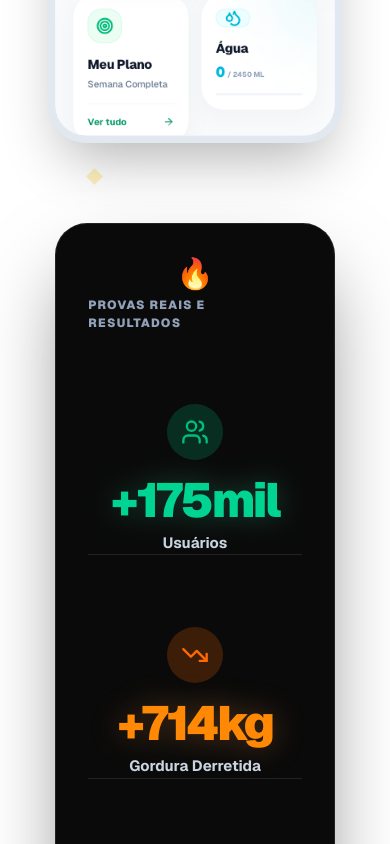
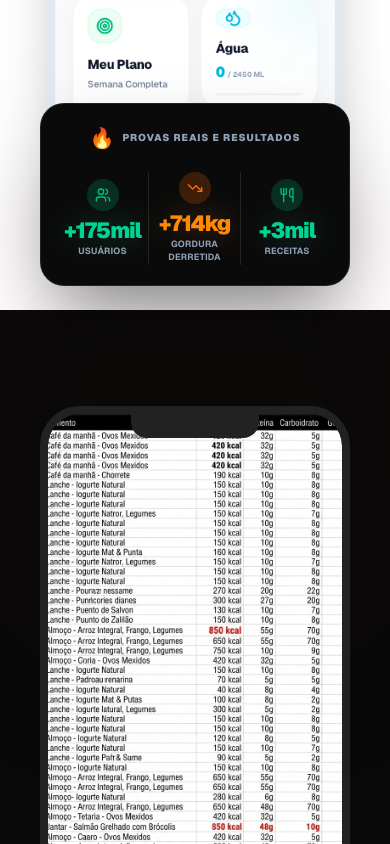
Before and after one commit to ofamosorei/app-fit, a Next.js app in the folder frontend/: page / in a window 390 px wide. Shown: the part 1220-2064 px from the top of the page. Built offline with nearby package versions, Linux system fonts and the light colour scheme.

Commit message:
feat: mockup real dieta restritiva, foto dra.png, stats card horizontal mobile, overlap mockup

```diff
--- a/frontend/src/app/page.tsx
+++ b/frontend/src/app/page.tsx
@@ -115,7 +115,7 @@ export default function LandingPage() {
       </header>
 
       {/* Hero Section */}
-      <section className="relative pt-24 pb-20 sm:pb-32 px-6 overflow-hidden bg-white">
+      <section className="relative pt-24 pb-6 sm:pb-10 px-6 overflow-visible bg-white">
         <div className="absolute inset-0 opacity-[0.25] pointer-events-none">
           <motion.div animate={{ y: [0, -20, 0] }} transition={{ repeat: Infinity, duration: 4, ease: "easeInOut" }} className="absolute top-[20%] left-[10%] w-3 h-3 bg-red-400 rounded-sm rotate-12" />
           <motion.div animate={{ y: [0, 20, 0] }} transition={{ repeat: Infinity, duration: 5, ease: "easeInOut" }} className="absolute top-[30%] right-[15%] w-4 h-4 bg-emerald-400 rounded-full" />
@@ -190,47 +190,50 @@ export default function LandingPage() {
           </motion.div>
         </div>
 
-        {/* Stats Card Reposicionado Abaixo do Grid */}
-        <div className="mt-20 max-w-7xl mx-auto px-6 relative z-30">
-          <div className="w-[95%] sm:w-full mx-auto bg-[#0A0A0A] rounded-[32px] p-8 sm:p-10 shadow-[0_40px_80px_-15px_rgba(0,0,0,0.5)] border border-white/10 flex flex-col items-center transform transition-transform">
-            <div className="inline-flex flex-col items-center justify-center gap-1 mb-10">
-              <span className="text-3xl">🔥</span>
-              <span className="text-slate-400 font-black uppercase tracking-widest text-[12px] sm:text-[14px]">Provas Reais e Resultados</span>
+        {/* Stats Card — colado no mockup com margem negativa */}
+        <div className="-mt-10 sm:-mt-16 max-w-7xl mx-auto px-4 relative z-30">
+          <div className="w-full mx-auto bg-[#0A0A0A] rounded-[24px] sm:rounded-[32px] px-4 py-5 sm:p-10 shadow-[0_40px_80px_-15px_rgba(0,0,0,0.5)] border border-white/10 transform transition-transform">
+
+            {/* Header compacto */}
+            <div className="flex items-center justify-center gap-2 mb-5 sm:mb-10">
+              <span className="text-xl sm:text-3xl">🔥</span>
+              <span className="text-slate-400 font-black uppercase tracking-widest text-[10px] sm:text-[14px]">Provas Reais e Resultados</span>
             </div>
 
-            <div className="grid grid-cols-1 sm:grid-cols-3 gap-10 sm:gap-6 divide-y sm:divide-y-0 sm:divide-x divide-white/10 w-full text-center">
+            {/* Grid sempre 3 colunas */}
+            <div className="grid grid-cols-3 divide-x divide-white/10 w-full text-center">
 
               {/* Usuários */}
-              <div className="flex flex-col items-center justify-center pt-8 sm:pt-0">
-                <div className="w-14 h-14 bg-emerald-500/20 rounded-full flex items-center justify-center text-emerald-500 mb-4 hover:scale-110 transition-transform">
-                  <Users className="w-7 h-7" />
+              <div className="flex flex-col items-center justify-center px-2 sm:px-6">
+                <div className="w-8 h-8 sm:w-14 sm:h-14 bg-emerald-500/20 rounded-full flex items-center justify-center text-emerald-500 mb-2 sm:mb-4">
+                  <Users className="w-4 h-4 sm:w-7 sm:h-7" />
                 </div>
-                <div className="text-[48px] sm:text-[56px] font-black text-emerald-400 tracking-tighter leading-none mb-2 drop-shadow-[0_0_15px_rgba(52,211,153,0.3)]">
+                <div className="text-[22px] sm:text-[56px] font-black text-emerald-400 tracking-tighter leading-none mb-1 drop-shadow-[0_0_15px_rgba(52,211,153,0.3)]">
                   +<AnimatedCounter value={175} suffix="mil" />
                 </div>
-                <p className="font-bold text-slate-300 text-[15px]">Usuários</p>
+                <p className="font-bold text-slate-400 text-[9px] sm:text-[15px] uppercase tracking-wide">Usuários</p>
               </div>
 
               {/* Kg Perdidos */}
-              <div className="flex flex-col items-center justify-center pt-8 sm:pt-0">
-                <div className="w-14 h-14 bg-orange-500/20 rounded-full flex items-center justify-center text-orange-500 mb-4 hover:scale-110 transition-transform">
-                  <TrendingDown className="w-7 h-7" />
+              <div className="flex flex-col items-center justify-center px-2 sm:px-6">
+                <div className="w-8 h-8 sm:w-14 sm:h-14 bg-orange-500/20 rounded-full flex items-center justify-center text-orange-500 mb-2 sm:mb-4">
+                  <TrendingDown className="w-4 h-4 sm:w-7 sm:h-7" />
                 </div>
-                <div className="text-[48px] sm:text-[56px] font-black text-orange-400 tracking-tighter leading-none mb-2 drop-shadow-[0_0_15px_rgba(251,146,60,0.3)]">
+                <div className="text-[22px] sm:text-[56px] font-black text-orange-400 tracking-tighter leading-none mb-1 drop-shadow-[0_0_15px_rgba(251,146,60,0.3)]">
                   +<AnimatedCounter value={714} suffix="kg" />
                 </div>
-                <p className="font-bold text-slate-300 text-[15px]">Gordura Derretida</p>
+                <p className="font-bold text-slate-400 text-[9px] sm:text-[15px] uppercase tracking-wide">Gordura Derretida</p>
               </div>
 
               {/* Receitas */}
-              <div className="flex flex-col items-center justify-center pt-8 sm:pt-0">
-                <div className="w-14 h-14 bg-emerald-500/20 rounded-full flex items-center justify-center text-emerald-500 mb-4 hover:scale-110 transition-transform">
-                  <Utensils className="w-7 h-7" />
+              <div className="flex flex-col items-center justify-center px-2 sm:px-6">
+                <div className="w-8 h-8 sm:w-14 sm:h-14 bg-emerald-500/20 rounded-full flex items-center justify-center text-emerald-500 mb-2 sm:mb-4">
+                  <Utensils className="w-4 h-4 sm:w-7 sm:h-7" />
                 </div>
-                <div className="text-[48px] sm:text-[56px] font-black text-emerald-400 tracking-tighter leading-none mb-2 drop-shadow-[0_0_15px_rgba(52,211,153,0.3)]">
+                <div className="text-[22px] sm:text-[56px] font-black text-emerald-400 tracking-tighter leading-none mb-1 drop-shadow-[0_0_15px_rgba(52,211,153,0.3)]">
                   +<AnimatedCounter value={3} suffix="mil" />
                 </div>
-                <p className="font-bold text-slate-300 text-[15px]">Refeições Inteligentes</p>
+                <p className="font-bold text-slate-400 text-[9px] sm:text-[15px] uppercase tracking-wide">Receitas</p>
               </div>
 
             </div>
@@ -245,13 +248,11 @@ export default function LandingPage() {
         <div className="max-w-6xl mx-auto grid sm:grid-cols-2 gap-12 sm:gap-20 items-center">
           <motion.div initial={{ opacity: 0, x: -30 }} whileInView={{ opacity: 1, x: 0 }} viewport={{ once: true }}>
             <PhoneMockup dark>
-              <div className="w-full h-full flex items-center justify-center p-4">
-                <div className="w-full px-6 py-10 rounded-3xl bg-red-950/20 border border-red-500/20 flex flex-col items-center justify-center text-center relative shadow-2xl shadow-black">
-                  <RefreshCcw className="w-12 h-12 text-red-500 mb-4 animate-spin-slow" />
-                  <p className="font-bold text-red-400">Dieta Restritiva</p>
-                  <p className="text-sm text-red-300/60 font-medium">Você desiste no 3º dia.</p>
-                </div>
-              </div>
+              <img
+                src="/mockup-dieta-restritiva.png"
+                alt="Dieta Restritiva"
+                className="w-full h-full object-cover object-center absolute inset-0 z-0 rounded-[32px]"
+              />
             </PhoneMockup>
           </motion.div>
           <motion.div initial={{ opacity: 0, x: 30 }} whileInView={{ opacity: 1, x: 0 }} viewport={{ once: true }} className="space-y-6 text-center sm:text-left">
@@ -344,7 +345,7 @@ export default function LandingPage() {
         <div className="max-w-6xl mx-auto grid md:grid-cols-[4fr_5fr] gap-12 sm:gap-20 items-center relative z-10">
           <div className="w-full aspect-[4/5] bg-[#111] rounded-[36px] overflow-hidden shadow-[0_30px_60px_-15px_rgba(0,0,0,0.5)] border border-white/10 flex items-center justify-center relative translate-y-0 group hover:-translate-y-2 transition-transform duration-700">
             <div className="absolute inset-0 bg-gradient-to-t from-black/60 to-transparent z-10"></div>
-            <img src="/nutri_especialista_1774677887914.png" alt="Dra. Especialista" className="w-full h-full object-cover object-top opacity-100" />
+            <img src="/dra.png" alt="Dra. Especialista" className="w-full h-full object-cover object-top opacity-100" />
             <div className="absolute bottom-6 left-6 z-20">
               <div className="flex items-center gap-2 mb-2">
                 <ShieldCheck className="w-5 h-5 text-emerald-400" />
```
Also changed, not shown: frontend/public/mockup-dieta-restritiva.png (added).
